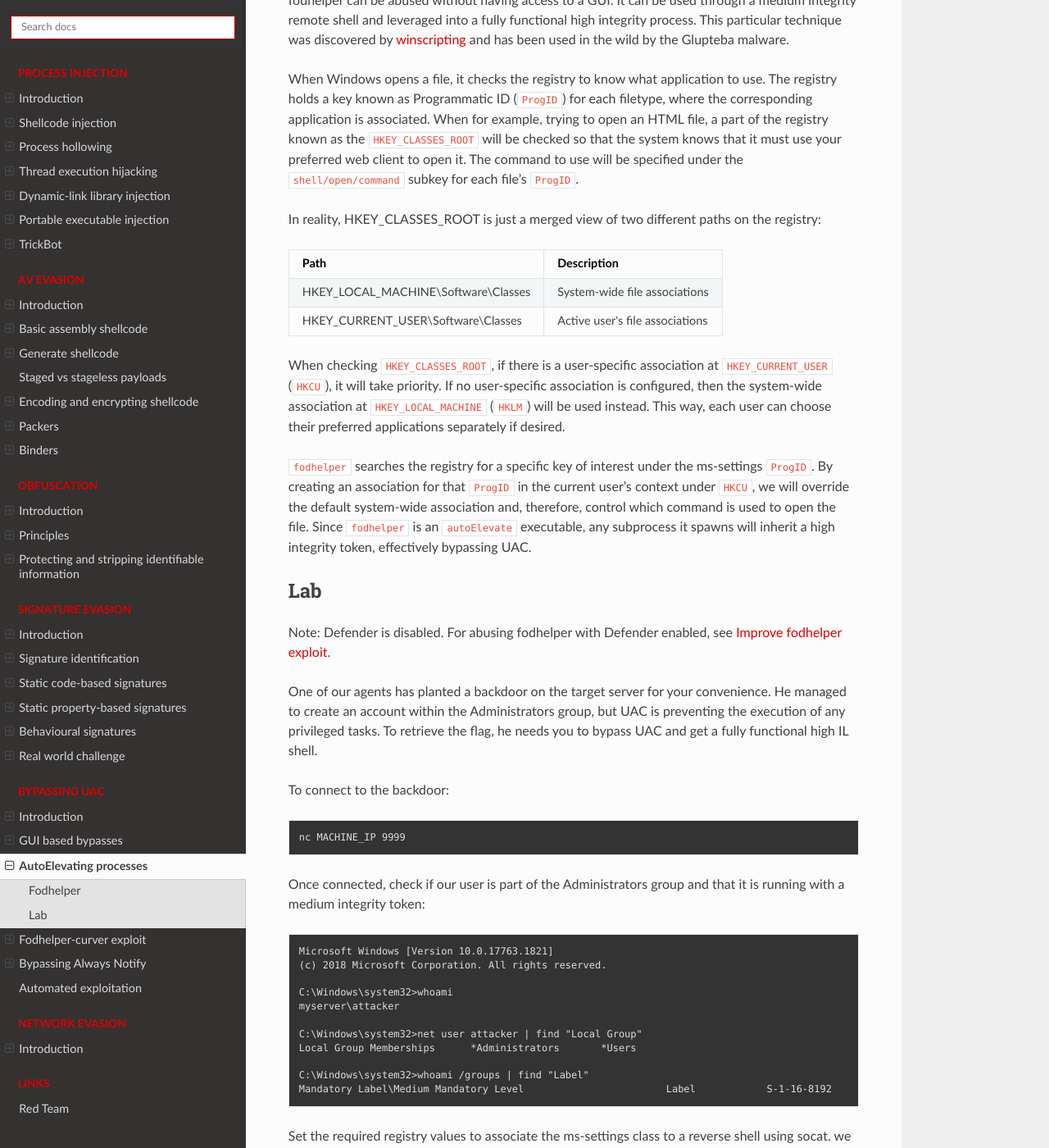
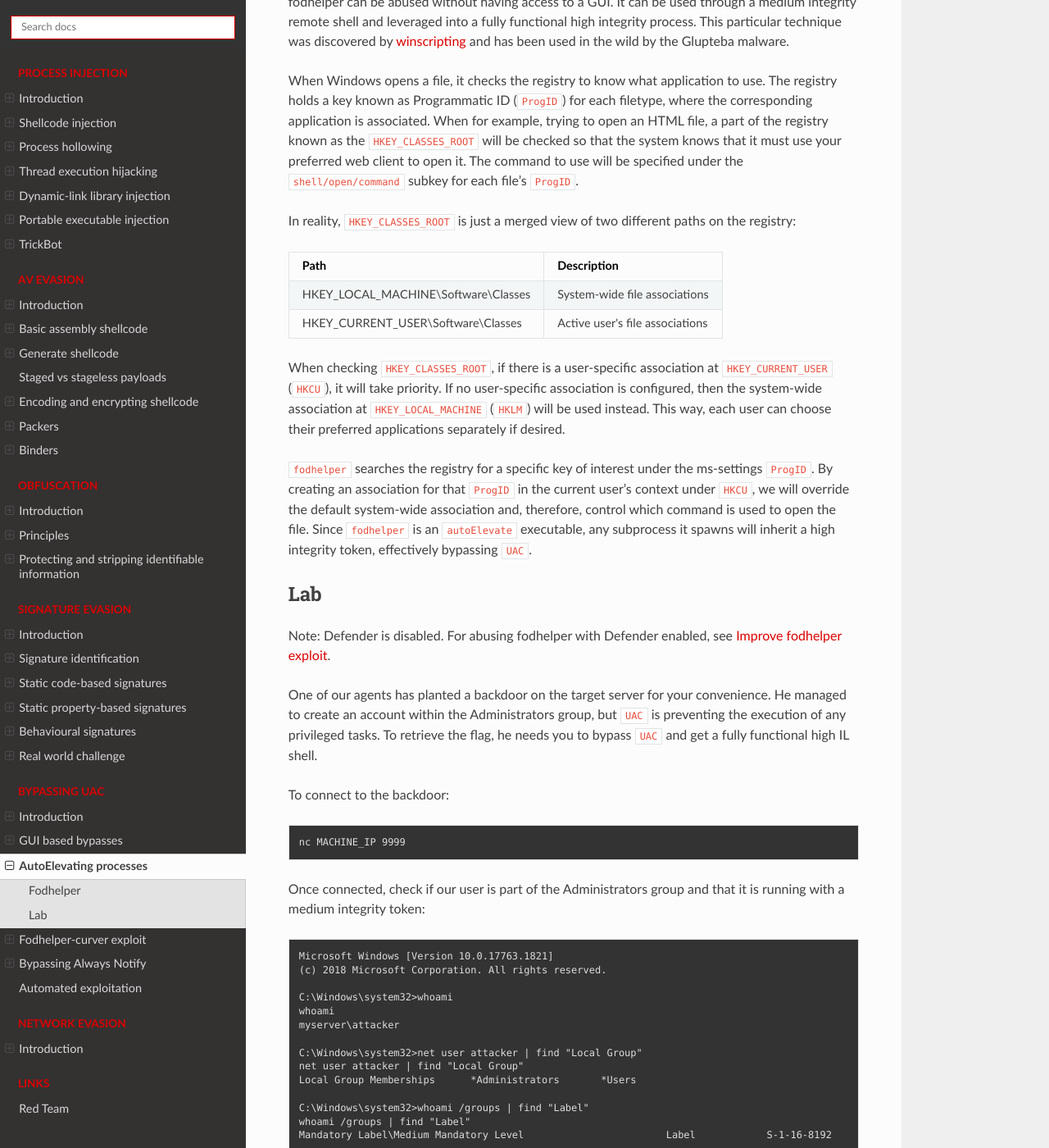
Before and after one commit to tymyrddin/red-evasion, a Sphinx documentation site: the page built from source/docs/uac/autoelevate.md, in a window 1280 px wide and 1400 px high, scrolled down 1066 px. Shown: the whole window at 82% size. Built offline with Sphinx 7.4.7 and the Read the Docs theme 2.0.0, drawn with Linux system fonts in a browser that asks for light colours; some of the changed text lies outside the part shown.

Commit message:
Version 0.1

````diff
--- a/source/docs/uac/autoelevate.md
+++ b/source/docs/uac/autoelevate.md
@@ -5,7 +5,7 @@ Control Panel's functionality and some executables provided with Windows.
 
 * `mmc.exe` will auto elevate depending on the `.msc` snap-in that the user requests. Most of the `.msc` files included with Windows will auto elevate.
 * Windows keeps an additional list of executables that auto elevate even when not requested in the manifest. This list includes `pkgmgr.exe` and `spinstall.exe`.
-* COM objects can also request auto-elevation by [configuring some registry keys](https://docs.microsoft.com/en-us/windows/win32/com/the-com-elevation-moniker).
+* `COM` objects can also request auto-elevation by [configuring some registry keys](https://docs.microsoft.com/en-us/windows/win32/com/the-com-elevation-moniker).
 
 For an application, to auto-elevate:
 
@@ -33,12 +33,12 @@ C:\tools\> sigcheck64.exe -m c:/windows/system32/msconfig.exe
 
 `Fodhelper.exe` is one of Windows default executables in charge of managing Windows optional features, including
 additional languages, applications not installed by default, or other operating system characteristics. Like most of
-the programs used for system configuration, fodhelper can auto elevate when using default UAC settings so that
+the programs used for system configuration, fodhelper can auto elevate when using default `UAC` settings so that
 administrators won't be prompted for elevation when performing standard administrative tasks.
 
 fodhelper can be abused without having access to a GUI. It can be used through a medium integrity remote shell and
 leveraged into a fully functional high integrity process. This particular technique was discovered by
-[winscripting](https://winscripting.blog/2017/05/12/first-entry-welcome-and-uac-bypass/) and has been used in the
+[winscripting](https://winscripting.blog/2017/05/12/first-entry-welcome-and-`UAC`-bypass/) and has been used in the
 wild by the Glupteba malware.
 
 When Windows opens a file, it checks the registry to know what application to use. The registry holds a key known as
@@ -47,7 +47,7 @@ trying to open an HTML file, a part of the registry known as the `HKEY_CLASSES_R
 system knows that it must use your preferred web client to open it. The command to use will be specified under the
 `shell/open/command` subkey for each file's `ProgID`.
 
-In reality, HKEY_CLASSES_ROOT is just a merged view of two different paths on the registry:
+In reality, `HKEY_CLASSES_ROOT` is just a merged view of two different paths on the registry:
 
 | Path	                               | Description                     |
 |:------------------------------------|:--------------------------------|
@@ -61,15 +61,15 @@ take priority. If no user-specific association is configured, then the system-wi
 `fodhelper` searches the registry for a specific key of interest under the ms-settings `ProgID`. By creating an
 association for that `ProgID` in the current user's context under `HKCU`, we will override the default system-wide
 association and, therefore, control which command is used to open the file. Since `fodhelper` is an `autoElevate`
-executable, any subprocess it spawns will inherit a high integrity token, effectively bypassing UAC.
+executable, any subprocess it spawns will inherit a high integrity token, effectively bypassing `UAC`.
 
 ## Lab
 
 Note: Defender is disabled. For abusing fodhelper with Defender enabled, see [Improve fodhelper exploit](fodhelper.md).
 
 One of our agents has planted a backdoor on the target server for your convenience. He managed to create an account
-within the Administrators group, but UAC is preventing the execution of any privileged tasks. To retrieve the flag,
-he needs you to bypass UAC and get a fully functional high IL shell.
+within the Administrators group, but `UAC` is preventing the execution of any privileged tasks. To retrieve the flag,
+he needs you to bypass `UAC` and get a fully functional high IL shell.
 
 To connect to the backdoor:
 
@@ -83,12 +83,15 @@ Microsoft Windows [Version 10.0.17763.1821]
 (c) 2018 Microsoft Corporation. All rights reserved.
 
 C:\Windows\system32>whoami
+whoami
 myserver\attacker
 
 C:\Windows\system32>net user attacker | find "Local Group"
+net user attacker | find "Local Group"
 Local Group Memberships      *Administrators       *Users
 
 C:\Windows\system32>whoami /groups | find "Label"
+whoami /groups | find "Label"
 Mandatory Label\Medium Mandatory Level                        Label            S-1-16-8192
 ```
 
````
Also changed, not shown: source/docs/uac/auto-exploit.md (+2 -2 lines), source/docs/uac/env-expansion.md (+5 -5 lines), source/docs/uac/fodhelper.md (+1 -1 lines), source/docs/uac/gui.md (+3 -3 lines).
